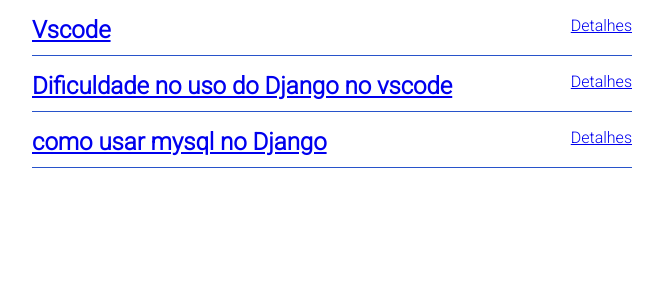
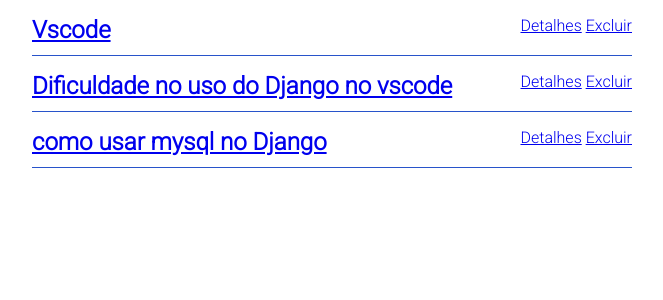
Before and after one commit to marcos-P-R/web_forum_django, a Django app: page /forum/ in a window 1280 px wide. Shown: the part 50-350 px from the top of the page, without its empty margins (308-971 px from the left). Run offline with Django 3.2, Linux system fonts and the light colour scheme; data comes from the database, SQL or seed files in the repository.

Commit message:
Add botão de exclusão

```diff
--- a/forum/templates/forum/post_list.html
+++ b/forum/templates/forum/post_list.html
@@ -5,8 +5,11 @@
 {% block content %}
     {% for thread in post_list %}
         <section class="container">
-            <h2><a href="{{ thread.get_absolute_url }}"> {{ thread.title }}</a></h2>
-            <a href="{{ thread.get_absolute_url }}">Detalhes</a>
+            <h2><a class="container-link" href="{{ thread.get_absolute_url }}"> {{ thread.title }}</a></h2>
+            <div>
+                <a class="container-link" href="{{ thread.get_absolute_url }}">Detalhes</a>
+                <a class="container-link" href="delete/{{ thread.id }}">Excluir</a>
+            </div>
         </section>
     {% endfor %}
 {% endblock %}
```
